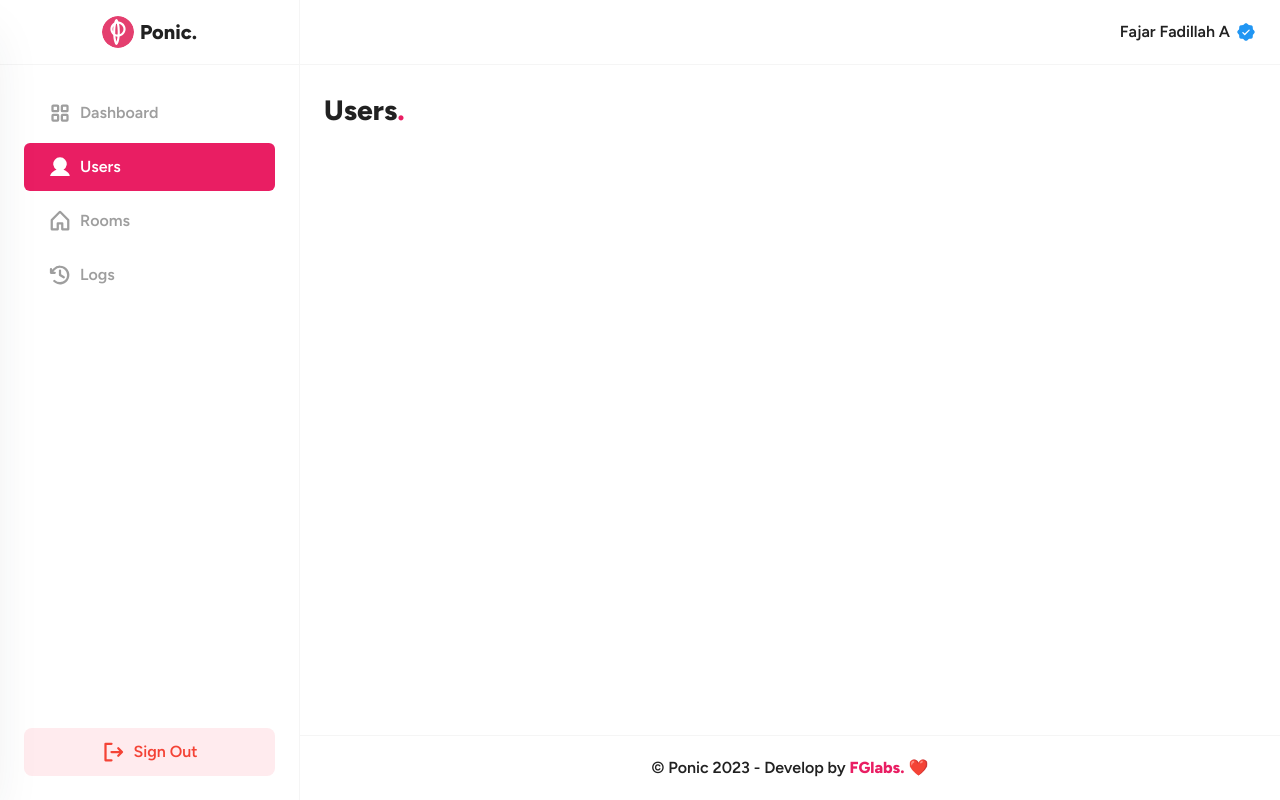
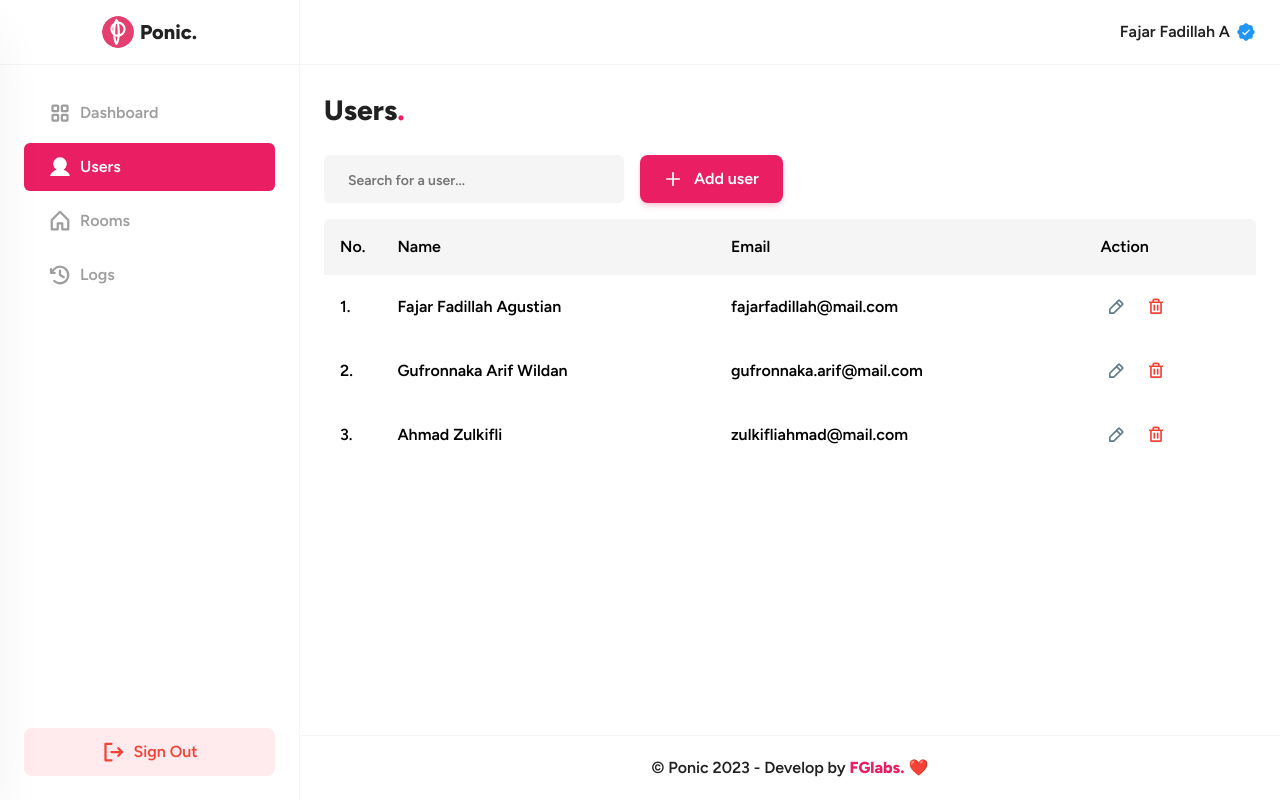
Before and after one commit to fajarfadillahh/dashboard-ponic-voting-web-application, a Next.js app: page /users in a window 1280 px wide. Built offline with nearby package versions, Linux system fonts and the light colour scheme.

Commit message:
add table at the users page

```diff
--- a/pages/users.jsx
+++ b/pages/users.jsx
@@ -1,10 +1,31 @@
 import Head from "next/head";
+import { Button, IconButton } from "@material-tailwind/react";
+import { Plus, Trash, PencilSimple } from "@phosphor-icons/react";
 
 // import components
 import Layout from "@/components/Layout";
 import Title from "@/components/Title";
+import Form from "@/components/Form";
 
 export default function Users() {
+  const data = [
+    {
+      id: Date.now(),
+      name: "Fajar Fadillah Agustian",
+      email: "fajarfadillah@mail.com",
+    },
+    {
+      id: Date.now(),
+      name: "Gufronnaka Arif Wildan",
+      email: "gufronnaka.arif@mail.com",
+    },
+    {
+      id: Date.now(),
+      name: "Ahmad Zulkifli",
+      email: "zulkifliahmad@mail.com",
+    },
+  ];
+
   return (
     <>
       <Head>
@@ -12,8 +33,71 @@ export default function Users() {
       </Head>
 
       <Layout>
-        <section>
+        <section className="grid gap-6">
           <Title text="Users" />
+
+          <div className="grid gap-4">
+            <div className="flex items-center gap-4">
+              <Form
+                type="text"
+                placeholder="Search for a user..."
+                className="w-full lg:max-w-[300px]"
+              />
+              <Button
+                color="pink"
+                className="inline-flex h-[48px] items-center gap-3 text-base font-semibold normal-case sm:min-w-[143px]"
+              >
+                <Plus size={18} weight="bold" />
+                <span className="hidden sm:block">Add user</span>
+              </Button>
+            </div>
+
+            <div className="overflow-x-scroll scrollbar-hide">
+              <table className="w-[1000px] table-auto lg:w-full">
+                <thead className="bg-gray-100">
+                  <tr className="rounded-t-md">
+                    <th className="w-[50px] rounded-tl-md p-4 text-left font-semibold">
+                      No.
+                    </th>
+                    <th className="p-4 text-left font-semibold">Name</th>
+                    <th className="p-4 text-left font-semibold">Email</th>
+                    <th className="rounded-tr-md p-4 text-left font-semibold">
+                      Action
+                    </th>
+                  </tr>
+                </thead>
+                <tbody>
+                  {data.map((user, index) => {
+                    return (
+                      <tr key={index}>
+                        <td className="w-[50px] p-4 text-left font-semibold">
+                          {index + 1}.
+                        </td>
+                        <td className="p-4 text-left font-semibold">
+                          {user.name}
+                        </td>
+                        <td className="p-4 text-left font-semibold">
+                          {user.email}
+                        </td>
+                        <td className="inline-flex items-center gap-2 p-4 text-left font-semibold">
+                          <IconButton
+                            size="sm"
+                            variant="text"
+                            color="blue-gray"
+                          >
+                            <PencilSimple size={18} weight="bold" />
+                          </IconButton>
+                          <IconButton size="sm" variant="text" color="red">
+                            <Trash size={18} weight="bold" />
+                          </IconButton>
+                        </td>
+                      </tr>
+                    );
+                  })}
+                </tbody>
+              </table>
+            </div>
+          </div>
         </section>
       </Layout>
     </>
```
